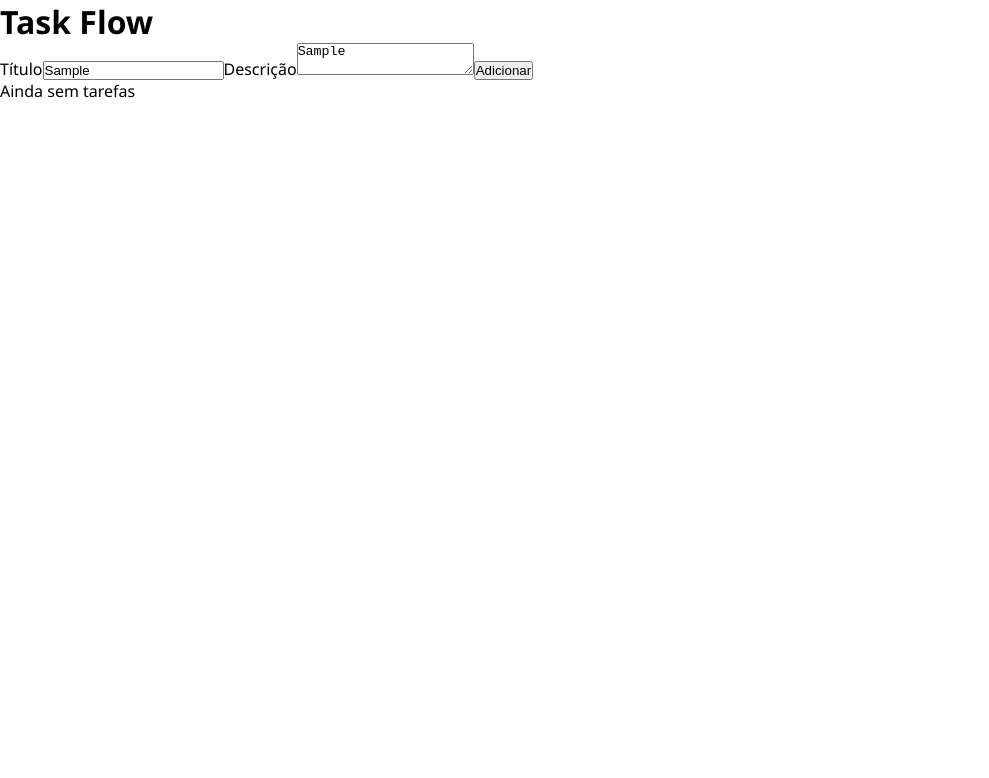
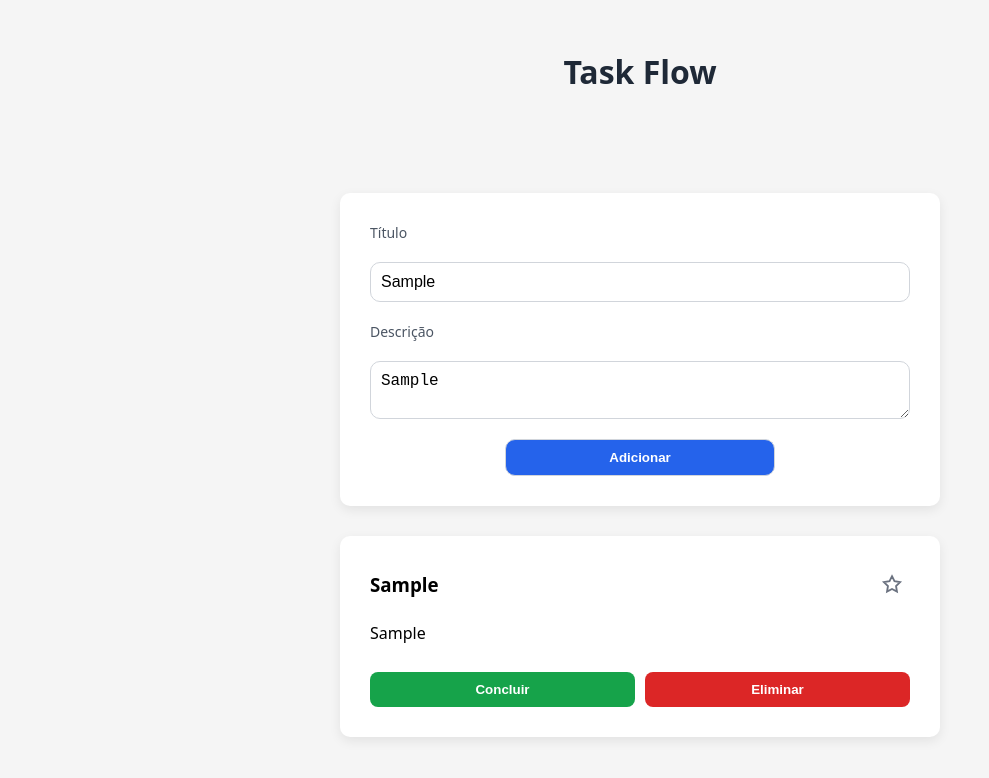
Before and after one commit to fernandev-tech/Task-Flow, a React (Vite) app in the folder Task-Flow/: page / in a window 1280 px wide. Both pictures are taken after typing "Sample", "Sample" into the empty fields and a click on the button "Adicionar". Shown: the top 778 px of the page, without its empty margins (0-989 px from the left). Built offline with nearby package versions, Linux system fonts and the light colour scheme.

Commit message:
Ciração de tarefas funcional, organização visual da aplicação

```diff
--- a/Task-Flow/src/App.css
+++ b/Task-Flow/src/App.css
@@ -1,8 +1,29 @@
-*{
+* {
     margin: 0;
     padding: 0;
-    box-sizing: border;
+    box-sizing: border-box;
 }
-body{
-    font-family: 'Segoe UI', Tahoma, Geneva, Verdana, sans-serif;
+
+body {
+    font-family: system-ui, -apple-system, BlinkMacSystemFont, 'Segoe UI', Roboto, Oxygen, Ubuntu, Cantarell, 'Open Sans', 'Helvetica Neue', sans-serif;
+    background-color: #f5f5f5;
 }
+
+.container {
+    max-width: 600px;
+    margin: 0 auto;
+}
+
+header {
+    text-align: center;
+    padding: 50px 0;
+}
+
+h1 {
+    margin-bottom: 20px;
+    color: #1F2937;
+}
+
+main {
+    margin-top: 30px;
+}
--- a/Task-Flow/src/App.jsx
+++ b/Task-Flow/src/App.jsx
@@ -5,23 +5,40 @@ import TaskList from './components/TaskList'
 import './App.css'
 
 function App() {
+  /*O useState guarda as tarefas temporariamente na memória da aplicação. Assim que a página for carregada, o estado da aplicação volta no zero.*/
 
   const [tasks, setTasks] = useState([])
-  /*O React cria uma variavel de estado (lista atual das tarefas) E uma função que altera essa lista*/
 
+  /*O React cria uma variavel de estado (lista atual das tarefas) E uma função que altera essa lista (quando lista for modificada)*/
+  /* Quando o form for preenchido, os dados serão enviados no tasks (estado)*/
+
+  function addTask(newTask) {
+    setTasks([...tasks, newTask]) /*Esta linha significa: "Pega nas tarefas que já tenho e cria uma nova lista acrescentando esta nova tarefa."*/
+
+  }
+  /* Por que crei esta função? Porque o App é quem possui o estado tasks.
+   Então faz sentido que o App seja responsável por decidir:
+
+"Quando alguém me entregar uma nova tarefa, como ela entra na minha lista?"
+
+A função recebe: newTask
+
+porque essa será a tarefa que acabou de ser criada pelo formulário.*/
   return (
     <>
-      <Header />
-      <main>
+      <div className="container">
+        <Header />
+        <main>
 
-        <TaskForm setTasks={setTasks} />
+          <TaskForm onAddTask={addTask} />
 
-         {/*Aqui estou a passar a função setTasks (que altera o estado) como valor dentro da prop que está sendo passada para o componente TaskForm*/}
+          {/*Aqui estou a passar uma função como prop. Porque o TaskForm precisa de uma maneira de dizer ao App: "Terminei de criar uma tarefa. Aqui está ela."*/}
 
-        <TaskList tasks={tasks} />
+          <TaskList tasks={tasks} />
 
-        {/*A variável de estado (que tem a lista atual das tarefas) é enviado como valor de uma prop que está sendo enviada para o componente TaskList*/}
-      </main>
+          {/*A variável de estado (que tem a lista atual das tarefas) é enviado como valor de uma prop que está sendo enviada para o componente TaskList*/}
+        </main>
+      </div>
     </>
   )
 
--- a/Task-Flow/src/components/TaskCard.jsx
+++ b/Task-Flow/src/components/TaskCard.jsx
@@ -1,15 +1,37 @@
+import styles from './TaskCard.module.css'
 function TaskCard({ task }) {
 
     /*task torna-se uma propriedade de um objeto desestruturado que guarda um objeto que representa uma tarefa. Nesse objeto contém os dados de uma tarefa individual.*/
-    /*Quando fizermos task.titleou task.description queremos acessar propriedades que existem dentro do objeto task. Por isso podemos imprimir os dados de uma tarefa*/
+    /*Quando fizermos task.title ou task.description queremos acessar propriedades que existem dentro do objeto task. Por isso podemos imprimir os dados de uma tarefa*/
 
     return (
         <>
-            <li>
-                <p>Título: {task.title}</p>
-                <p>Descrição: {task.description}</p>
+            <li className={styles.task_card}>
+
+                <div className={styles.task_header}>
+                    <h3>{task.title}</h3>
+                    <button type="button" aria-label="Favoritar tarefa">
+                        <svg
+                            xmlns="http://www.w3.org/2000/svg"
+                            viewBox="0 0 24 24"
+                            fill="none"
+                            stroke="currentColor"
+                            strokeWidth="2"
+                        >
+                            <path d="M12 3.5l2.7 5.5 6.1.9-4.4 4.3 1 6.1-5.4-2.9-5.4 2.9 1-6.1-4.4-4.3 6.1-.9L12 3.5z" />
+                        </svg>
+                    </button>
+                </div>
+
+                <p>{task.description}</p>
+
+                <div className={styles.task_actions}>
+                    <button type="button" className={styles.done_btn}>Concluir</button>
+                    <button type="button" className={styles.delete_btn}>Eliminar</button>
+                </div>
             </li>
 
+            {/*task_header: cabeçalho da tarefa - Título + favorite.*/}
         </>
     )
 }
--- /dev/null
+++ b/Task-Flow/src/components/TaskCard.module.css
@@ -0,0 +1,78 @@
+.task_card {
+    display: flex;
+    flex-direction: column;
+    gap: 20px;
+    background-color: #FFFFFF;
+    padding: 30px;
+    border-radius: 10px;
+    box-shadow: 0 4px 12px rgba(0, 0, 0, 0.08);
+}
+
+.task_header {
+    display: flex;
+    justify-content: space-between;
+    align-items: center;
+
+}
+
+.task_header button {
+    display: flex;
+    align-items: center;
+    justify-content: center;
+
+    width: 36px;
+    height: 36px;
+
+    padding: 6px;
+    border: none;
+    background: transparent;
+    color: #6B7280;
+
+    cursor: pointer;
+    border-radius: 50%;
+    transition: 0.2s;
+}
+
+.task_header button:hover {
+    background-color: #F3F4F6;
+    color: #F59E0B;
+}
+
+.task_header svg {
+    width: 22px;
+    height: 22px;
+}
+
+.task_actions {
+    display: flex;
+    gap: 10px;
+    margin-top: 8px;
+}
+
+.done_btn,
+.delete_btn {
+    flex: 1;
+    padding: 10px 16px;
+    border: none;
+    border-radius: 8px;
+    color: #FFFFFF;
+    font-weight: 600;
+    cursor: pointer;
+    transition: 0.2s;
+}
+
+.done_btn {
+    background-color: #16A34A;
+}
+
+.done_btn:hover {
+    background-color: #15803D;
+}
+
+.delete_btn {
+    background-color: #DC2626;
+}
+
+.delete_btn:hover {
+    background-color: #B91C1C;
+}
--- a/Task-Flow/src/components/TaskForm.jsx
+++ b/Task-Flow/src/components/TaskForm.jsx
@@ -1,22 +1,35 @@
-function TaskForm({ setTasks }) {
-    /*Aqui o objeto que foi enviado para essa propriedade é desestruturado. Então TaskForm tem a função setTasks dentro da prop setTasks.*/
+import styles from './TaskForm.module.css'
+
+function TaskForm({ onAddTask }) {
+
+    /*Aqui estamos recebendo uma prop onAddTask que foi passada pelo App ao form. E essa prop carrega a função addTask. Então essa prop aponta para a referÊncia dessa função.*/
+
     function handleSubmit(event) {
         event.preventDefault()
+
         /*Em vez da página carregar após o form for enviado, essafunção vai impedir com que o navegador acrregue a página e permitir com que o React reaja*/
 
         const formData = new FormData(event.target) /*"Cria uma nova instância de FormData usando este formulário como fonte dos dados."*/
+
         const title = formData.get('title') /*"O objeto formData acessa o método get que pega o name que no form tem o valor title e guarda na variável title."*/
+
         const description = formData.get('description')
 
+        const newTask = {
+            id: Date.now(),
+            title: title,
+            description: description,
+            favorite: false,
+            completed: false
+        }
+
+        onAddTask(newTask) /*Como o onAddTask reerencia a função addTask, chammos essa função e passamos o objeto newTask como parâmetro. Ou seja estamos passando o newTask para App.*/
+
     }
-
-
-
-
     return (
 
 
-        <form onSubmit={handleSubmit}>
+        <form onSubmit={handleSubmit} className={styles.form_card}>
             {/*O onSubmit recebe uma função que será executada quando o formulário for submetido.*/}
             <label htmlFor="title">Título</label>
             <input name="title" id="title" type="text" placeholder="Digite o título da tarefa" />
--- /dev/null
+++ b/Task-Flow/src/components/TaskForm.module.css
@@ -0,0 +1,57 @@
+.form_card {
+    display: flex;
+    justify-content: center;
+    /*text-align: stretch ocupa toda a largura disponível*/
+    align-items: stretch;
+    flex-direction: column;
+    gap: 20px;
+    background-color: #FFFFFF;
+    padding: 30px;
+    border-radius: 10px;
+    box-shadow: 0 4px 12px rgba(0, 0, 0, 0.08);
+}
+
+label {
+    font-size: 14px;
+    /* o 500 aqui é meio termo entre normal e bold, destaca sem gritar*/
+    font-weight: 500;
+    color: #4B5563;
+}
+
+input,
+textarea {
+    border-radius: 10px;
+    padding: 10px;
+    font-size: 1rem;
+    border: 1px solid #D1D5DB;
+    outline: none;
+}
+
+/*Ao remover o outline, deve-se deixar sempre um feedback personalizado*/
+input:focus {
+    border-color: #2563EB;
+    box-shadow: 0 0 0 3px rgba(37, 99, 235, 0.15);
+}
+
+textarea:focus {
+    border-color: #2563EB;
+    box-shadow: 0 0 0 3px rgba(37, 99, 235, 0.15);
+}
+
+button {
+    /*Centraliza o botão ao meio*/
+    align-self: center;
+    font-weight: bold;
+    background-color: #2563EB;
+    color: white;
+    border-radius: 10px;
+    padding: 10px;
+    border: 1px solid #D1D5DB;
+    width: 50%;
+    cursor: pointer;
+    transition: 0.2s;
+}
+
+button:hover {
+    background-color: #1D4ED8;
+}
--- a/Task-Flow/src/components/TaskList.jsx
+++ b/Task-Flow/src/components/TaskList.jsx
@@ -1,3 +1,4 @@
+import styles from './TaskList.module.css'
 import TaskCard from "./TaskCard"
 function TaskList({ tasks }) {
 
@@ -8,7 +9,7 @@ function TaskList({ tasks }) {
             {
                 tasks.length === 0
                     ? <p>Ainda sem tarefas</p>
-                    : <ul>
+                    : <ul className={styles.task_list}>
                         {
                             tasks.map(task => (
                                 <TaskCard
--- /dev/null
+++ b/Task-Flow/src/components/TaskList.module.css
@@ -0,0 +1,7 @@
+.task_list {
+    list-style: none;
+    display: flex;
+    flex-direction: column;
+    gap: 16px;
+    margin-top: 30px;
+}
```
Also changed, not shown: 3 other files (tests, documents, lock files or other folders).
